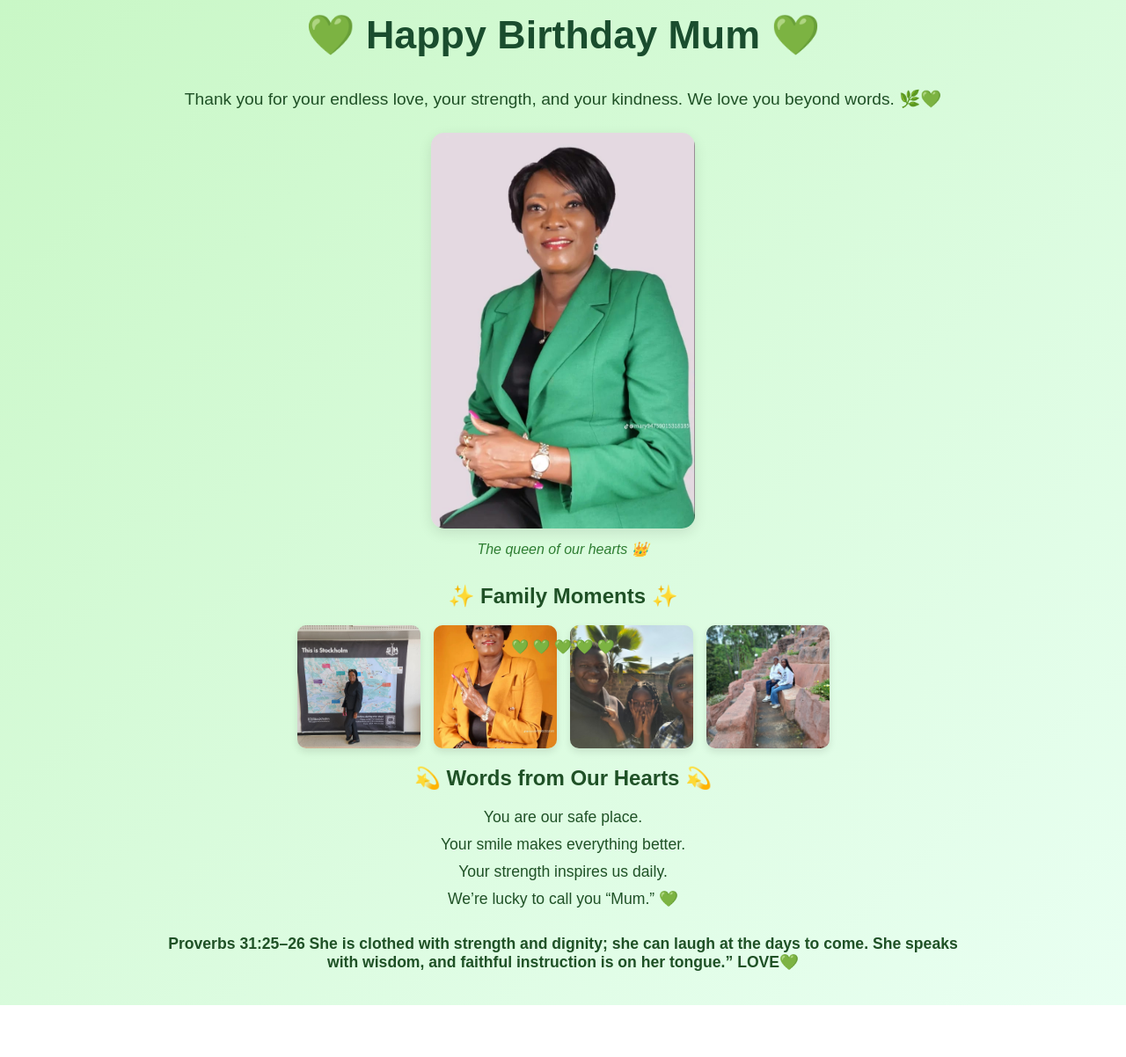
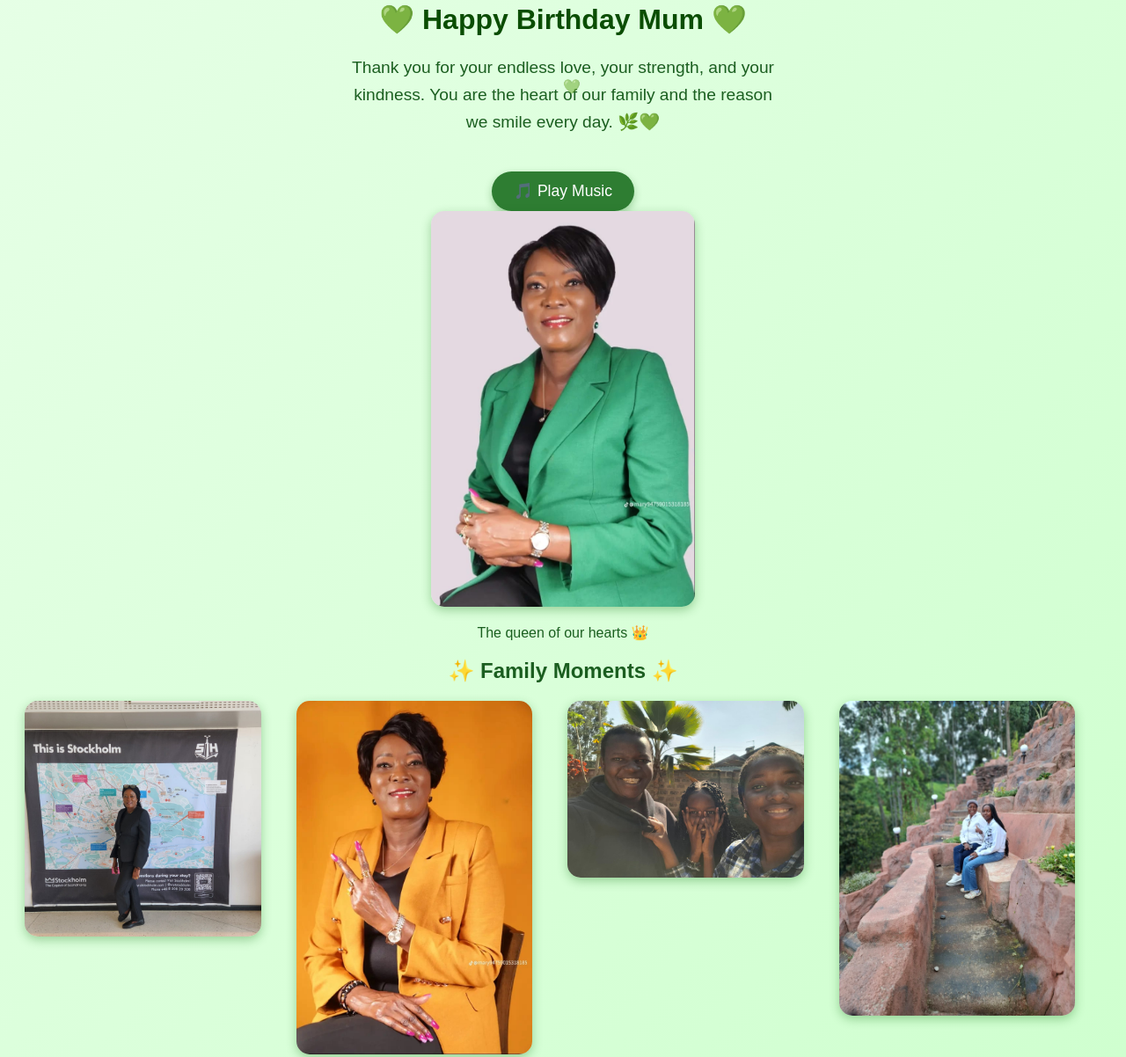
Before and after one commit to Peshy95/HAPPYBD, a plain HTML site: page index.html in a window 1280 px wide. Shown: the part 45-1247 px from the top of the page at 88% size. Before the commit the page ends 1188 px from the top, so only its background shows below. Drawn offline with Linux system fonts and the light colour scheme.

Commit message:
Initial birthday site

```diff
--- a/index.html
+++ b/index.html
@@ -7,21 +7,25 @@
   <link rel="stylesheet" href="style.css" />
 </head>
 <body>
-  <!-- Hidden YouTube music embed -->
-  <iframe width="0" height="0"
-    src="https://www.youtube.com/embed/U0pldfTvB3c?autoplay=1&loop=1&playlist=U0pldfTvB3c"
-    frameborder="0"
-    allow="autoplay; encrypted-media">
-  </iframe>
-
   <div class="container">
     <h1 class="title">💚 Happy Birthday Mum 💚</h1>
 
     <p class="message">
+      Thank you for your endless love, your strength, and your kindness.
+      You are the heart of our family and the reason we smile every day. 🌿💚
+    </p>
 
-      Thank you for your endless love, your strength, and your kindness.
-      We love you beyond words. 🌿💚
-    </p>
+    <!-- Music Play Button -->
+    <button class="play-btn" onclick="playMusic()">🎵 Play Music</button>
+
+    <!-- YouTube Music -->
+    <div id="music-player" style="display: none;">
+      <iframe width="0" height="0"
+        src="https://www.youtube.com/embed/U0pldfTvB3c?autoplay=1&loop=1&playlist=U0pldfTvB3c"
+        frameborder="0"
+        allow="autoplay; encrypted-media">
+      </iframe>
+    </div>
 
     <div class="solo-photo">
       <img src="img4.jpg" alt="Mum" />
@@ -32,7 +36,6 @@
       <h2>✨ Family Moments ✨</h2>
       <div class="photo-grid">
         <img src="img1.jpg" alt="Mum and Precious" />
-
         <img src="img3.jpg" alt="Mum smiling" />
         <img src="img6.jpg" alt="Family love" />
         <img src="img5.jpg" alt="Beautiful memories" />
@@ -45,24 +48,29 @@
         <li>You are our safe place.</li>
         <li>Your smile makes everything better.</li>
         <li>Your strength inspires us daily.</li>
-
         <li>We’re lucky to call you “Mum.” 💚</li>
       </ul>
     </div>
 
-    <p class="footer">Proverbs 31:25–26  She is clothed with strength and dignity;
-she can laugh at the days to come.
-She speaks with wisdom,
-and faithful instruction is on her tongue.” <span>LOVE💚</span></p>
+    <p class="footer">
+      Proverbs 31:25–26 — “She is clothed with strength and dignity;
+      she can laugh at the days to come.
+      She speaks with wisdom, and faithful instruction is on her tongue.”
+      <br><br>
+      <span>LOVE YOU ALWAYS 💚</span>
+    </p>
   </div>
 
-  <!-- Floating hearts animation -->
+  <!-- Floating hearts -->
   <div class="hearts">
-    <span>💚</span>
-    <span>💚</span>
-    <span>💚</span>
-    <span>💚</span>
-    <span>💚</span>
+    <span>💚</span><span>💚</span><span>💚</span><span>💚</span><span>💚</span>
   </div>
+
+  <script>
+    function playMusic() {
+      document.getElementById("music-player").style.display = "block";
+      document.querySelector(".play-btn").style.display = "none";
+    }
+  </script>
 </body>
 </html>
--- a/style.css
+++ b/style.css
@@ -1,108 +1,99 @@
 body {
-  margin: 0;
   font-family: 'Poppins', sans-serif;
-  background: linear-gradient(to bottom right, #c8f7c5, #e9fff2);
-  color: #1f5126;
+  background: linear-gradient(to bottom right, #e6ffe6, #ccffcc);
   text-align: center;
+  color: #1b5e20;
   overflow-x: hidden;
 }
 
 .container {
   padding: 20px;
-  max-width: 900px;
-  margin: auto;
 }
 
 .title {
-  font-size: 2.8em;
-  color: #1a4d2e;
+  font-size: 2em;
   margin-top: 20px;
+  color: #0a4d02;
   animation: fadeIn 2s ease-in;
 }
 
 .message {
   font-size: 1.2em;
-  line-height: 1.8;
-  margin: 20px 0;
+  margin: 20px auto;
+  max-width: 500px;
+  line-height: 1.6;
 }
 
-.solo-photo img {
-  width: 80%;
+img {
+  border-radius: 15px;
+  width: 90%;
   max-width: 300px;
-  border-radius: 15px;
-  box-shadow: 0 5px 15px rgba(0,0,0,0.1);
-  animation: fadeIn 3s ease-in-out;
+  box-shadow: 0 4px 12px rgba(0, 100, 0, 0.3);
+  transition: transform 0.3s;
 }
 
-.caption {
-  font-style: italic;
-  color: #2e7d32;
-  margin-top: 10px;
-}
-
-.gallery {
-  margin-top: 30px;
+img:hover {
+  transform: scale(1.05);
 }
 
 .photo-grid {
-  display: flex;
-  flex-wrap: wrap;
-  justify-content: center;
-  gap: 15px;
-  margin-top: 10px;
-}
-
-.photo-grid img {
-  width: 140px;
-  height: 140px;
-  object-fit: cover;
-  border-radius: 10px;
-  transition: transform 0.3s ease;
-  box-shadow: 0 4px 8px rgba(0,0,0,0.1);
-}
-
-.photo-grid img:hover {
-  transform: scale(1.05);
+  display: grid;
+  grid-template-columns: repeat(auto-fit, minmax(150px, 1fr));
+  gap: 10px;
+  margin-top: 20px;
 }
 
 .affirmations ul {
   list-style: none;
   padding: 0;
-  font-size: 1.1em;
-  margin-top: 20px;
 }
 
 .affirmations li {
-  margin: 10px 0;
-  animation: fadeUp 2s ease-in;
+  background: #a5d6a7;
+  margin: 8px auto;
+  padding: 10px;
+  border-radius: 10px;
+  width: 80%;
+  font-weight: 500;
 }
 
 .footer {
   margin-top: 30px;
-  font-weight: bold;
-  font-size: 1.1em;
+  font-style: italic;
+  font-size: 1em;
+  color: #0a3d02;
 }
 
-.hearts {
+.hearts span {
   position: fixed;
-  bottom: 10px;
-  width: 100%;
-  text-align: center;
-  animation: floatHearts 5s infinite linear;
+  animation: float 6s linear infinite;
+  bottom: -20px;
 }
 
-@keyframes floatHearts {
-  0% { transform: translateY(0); }
-  50% { transform: translateY(-10px); }
-  100% { transform: translateY(0); }
+@keyframes float {
+  from { transform: translateY(0); opacity: 1; }
+  to { transform: translateY(-800px); opacity: 0; }
+}
+
+.play-btn {
+  background: #2e7d32;
+  color: white;
+  border: none;
+  padding: 12px 25px;
+  border-radius: 25px;
+  font-size: 1.1em;
+  cursor: pointer;
+  margin-top: 20px;
+  box-shadow: 0 4px 10px rgba(0, 100, 0, 0.3);
+  transition: background 0.3s, transform 0.3s;
+}
+
+.play-btn:hover {
+  background: #43a047;
+  transform: scale(1.05);
 }
 
 @keyframes fadeIn {
   from { opacity: 0; transform: translateY(-10px); }
   to { opacity: 1; transform: translateY(0); }
 }
-
-@keyframes fadeUp {
-  from { opacity: 0; transform: translateY(10px); }
-  to { opacity: 1; transform: translateY(0); }
-}
```
